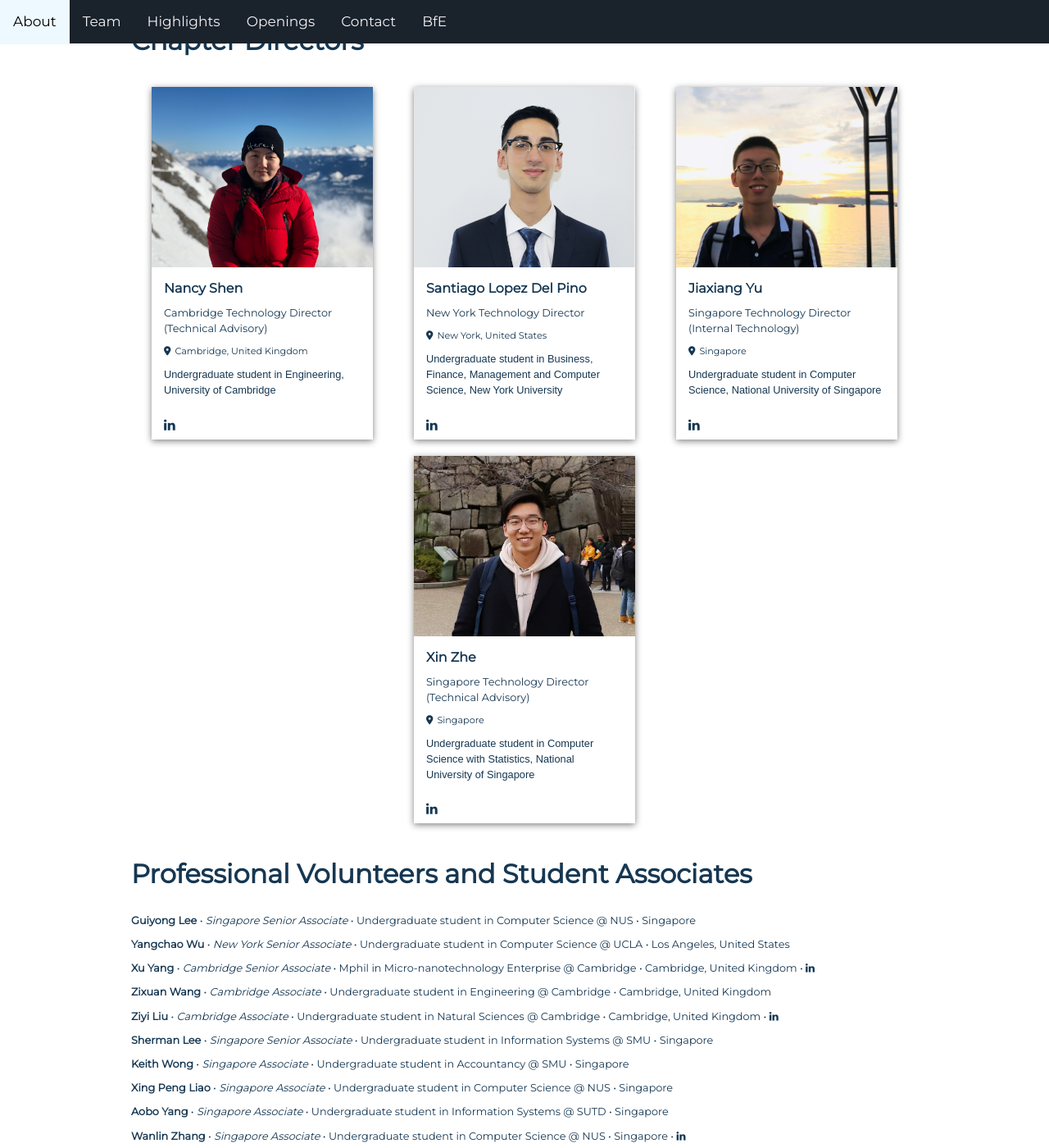
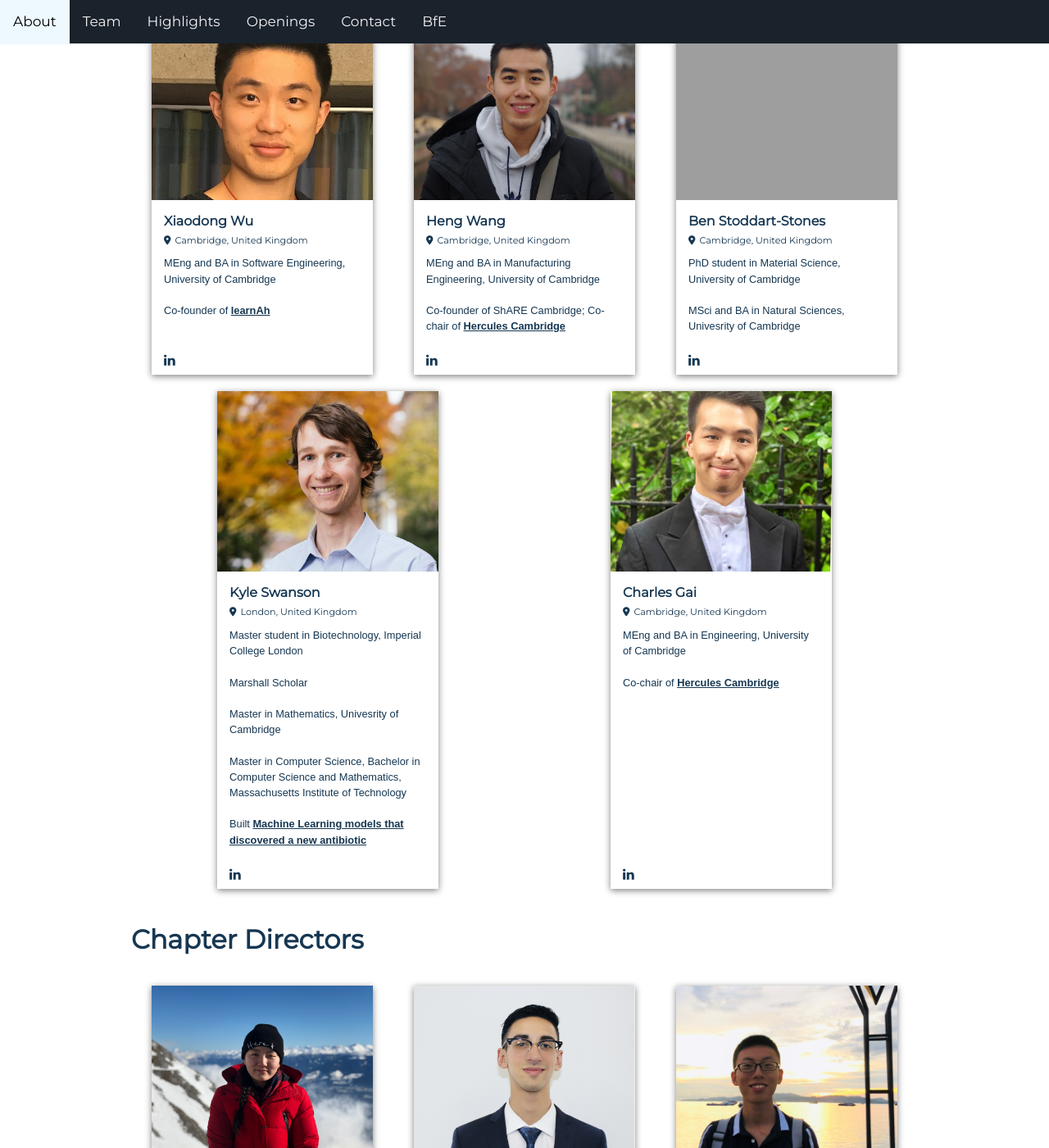
Before and after one commit to BfE-Technology/BfE-Technology.github.io, a Jekyll site: the page built from team.md, in a window 1280 px wide and 1400 px high, scrolled down 1989 px. Shown: the whole window at 82% size. Built offline with Jekyll 4.4.1, drawn with Linux system fonts in a browser that asks for light colours; nearby versions of some CDN libraries; some of the changed text lies outside the part shown; grey boxes are pictures that could not be loaded.

Commit message:
Update team.md

```diff
--- a/team.md
+++ b/team.md
@@ -134,6 +134,92 @@ layout: subpage
 
 <small>Specialists assisting our Technical Advisory Manager on a range of technical areas</small>
 
+<div class="team-wrapper">
+   <div class="team-card">
+     <div class="team-photo-wrapper" style="background-image:url('assets/headshots/Xiaodong_Wu.png');">
+     </div>
+     <div class="team-text">
+       <h4 class="team-name">Xiaodong Wu</h4>
+       <div class="team-location"><i class="fas fa-map-marker-alt"></i>Cambridge, United Kingdom</div>
+       <div class="team-desc">
+          MEng and BA in Software Engineering, University of Cambridge
+          <br>
+          <br>
+          Co-founder of <a href="https://www.learnah.uk/about" target="_noblank">learnAh</a>
+       </div>
+     </div>
+       <div class="team-linkedin"><a href="https://www.linkedin.com/in/xiaodongwu1998/" target="_blank"><i class="fa fa-linkedin-in"></i></a></div>
+   </div>
+   <div class="team-card">
+     <div class="team-photo-wrapper" style="background-image:url('assets/headshots/Heng_Wang.jpg');">
+     </div>
+     <div class="team-text">
+       <h4 class="team-name">Heng Wang</h4>
+       <div class="team-location"><i class="fas fa-map-marker-alt"></i>Cambridge, United Kingdom</div>
+       <div class="team-desc">
+         MEng and BA in Manufacturing Engineering, University of Cambridge
+         <br>
+         <br>
+         Co-founder of ShARE Cambridge; Co-chair of <a href="https://www.herculescambridge.org.uk/about" target="_blank">Hercules Cambridge</a>
+       </div>
+     </div>
+       <div class="team-linkedin"><a href="https://www.linkedin.com/in/heng-eric-wang-362697134/" target="_blank"><i class="fa fa-linkedin-in"></i></a></div>
+   </div>
+   <div class="team-card">
+     <div class="team-photo-wrapper" style="background-image:url('assets/headshots/Ben_Stoddart_Stones.png');">
+     </div>
+     <div class="team-text">
+       <h4 class="team-name">Ben Stoddart-Stones</h4>
+       <div class="team-location"><i class="fas fa-map-marker-alt"></i>Cambridge, United Kingdom</div>
+       <div class="team-desc">
+         PhD student in Material Science, University of Cambridge
+         <br>
+         <br>
+         MSci and BA in Natural Sciences, Univesrity of Cambridge
+       </div>
+     </div>
+       <div class="team-linkedin"><a href="https://www.linkedin.com/in/ben-stoddart-stones-383943a9/" target="_blank"><i class="fa fa-linkedin-in"></i></a></div>
+   </div>
+   <div class="team-card">
+     <div class="team-photo-wrapper" style="background-image:url('assets/headshots/Kyle_Swanson.jfif');">
+     </div>
+     <div class="team-text">
+       <h4 class="team-name">Kyle Swanson</h4>
+       <div class="team-location"><i class="fas fa-map-marker-alt"></i>London, United Kingdom</div>
+       <div class="team-desc">
+         Master student in Biotechnology, Imperial College London
+         <br>
+         <br>
+         Marshall Scholar
+         <br>
+         <br>
+         Master in Mathematics, Univesrity of Cambridge
+         <br>
+         <br>
+         Master in Computer Science, Bachelor in Computer Science and Mathematics, Massachusetts Institute of Technology
+         <br>
+         <br>
+         Built <a href="https://www.nature.com/articles/d41586-020-00018-3" target="_blank">Machine Learning models that discovered a new antibiotic</a>
+       </div>
+     </div>
+       <div class="team-linkedin"><a href="https://www.linkedin.com/in/kyle-swanson-564ab787/" target="_blank"><i class="fa fa-linkedin-in"></i></a></div>
+   </div>
+   <div class="team-card">
+     <div class="team-photo-wrapper" style="background-image:url('assets/headshots/Charles_Gai.jfif');">
+     </div>
+     <div class="team-text">
+       <h4 class="team-name">Charles Gai</h4>
+       <div class="team-location"><i class="fas fa-map-marker-alt"></i>Cambridge, United Kingdom</div>
+       <div class="team-desc">
+         MEng and BA in Engineering, University of Cambridge
+         <br>
+         <br>
+         Co-chair of <a href="https://www.herculescambridge.org.uk/about" target="_blank">Hercules Cambridge</a>
+       </div>
+     </div>
+       <div class="team-linkedin"><a href="https://www.linkedin.com/in/charles-gai-906b94172/" target="_blank"><i class="fa fa-linkedin-in"></i></a></div>
+   </div>
+</div>
 
 <h2> Chapter Directors </h2>
 
@@ -200,7 +286,7 @@ layout: subpage
   <strong>Yangchao Wu</strong> • <em>New York Senior Associate</em> • Undergraduate student in Computer Science @ UCLA • Los Angeles, United States
 </div>
 <div class="team-text-only">
-  <strong>Xu Yang</strong> • <em>Cambridge Senior Associate</em> • Mphil in Micro-nanotechnology Enterprise @ Cambridge • Cambridge, United Kingdom • <a href="https://www.linkedin.com/in/xu-yang-9b15b3195/" target="_blank"><i class="fa fa-linkedin-in"></i></a>
+  <strong>Xu Yang</strong> • <em>Cambridge Senior Associate</em> • MPhil in Micro-nanotechnology Enterprise @ Cambridge • Cambridge, United Kingdom • <a href="https://www.linkedin.com/in/xu-yang-9b15b3195/" target="_blank"><i class="fa fa-linkedin-in"></i></a>
 </div>
 <div class="team-text-only">
   <strong>Zixuan Wang</strong> • <em>Cambridge Associate</em> • Undergraduate student in Engineering @ Cambridge • Cambridge, United Kingdom
@@ -240,4 +326,12 @@ layout: subpage
 <div class="team-text-only">
   <strong>Ping Liang Tan</strong> • <em>Software Development Manager, '20-'21</em> • Signal Processing Engineer @ DSO National Libraries • Singapore • <a href="https://www.linkedin.com/in/ping-liang-tan-138b0298/" target="_blank"><i class="fa fa-linkedin-in"></i></a>
 </div>
+<div class="team-text-only">
+  <strong>Eve Hull</strong> • <em>Cambridge Associate, '18-'19</em> • Undergraduate student in Economics @ Cambridge • Cambridge, United Kingdom • <a href="https://www.linkedin.com/in/eve-hull-baa48517b/" target="_blank"><i class="fa fa-linkedin-in"></i></a>
 </div>
+<div class="team-text-only">
+  <strong>Albert Jiang</strong> • <em>Cambridge Data Analytics Director, '17-'18</em> • Master student in Machine Learning @ Oxford • Oxford, United Kingdom • <a href="https://www.linkedin.com/in/albert-qiaochu-jiang-7a03b6111/" target="_blank"><i class="fa fa-linkedin-in"></i></a>
+</div>
+<div class="team-text-only">
+  <strong>Tomas Van Pottelbergh</strong> • <em>Cambridge Associate, '17-'18</em> • Data Scientist @ Accenture • Zurich, Switzerland • <a href="https://www.linkedin.com/in/tomasvanpottelbergh/" target="_blank"><i class="fa fa-linkedin-in"></i></a>
+</div>
```
